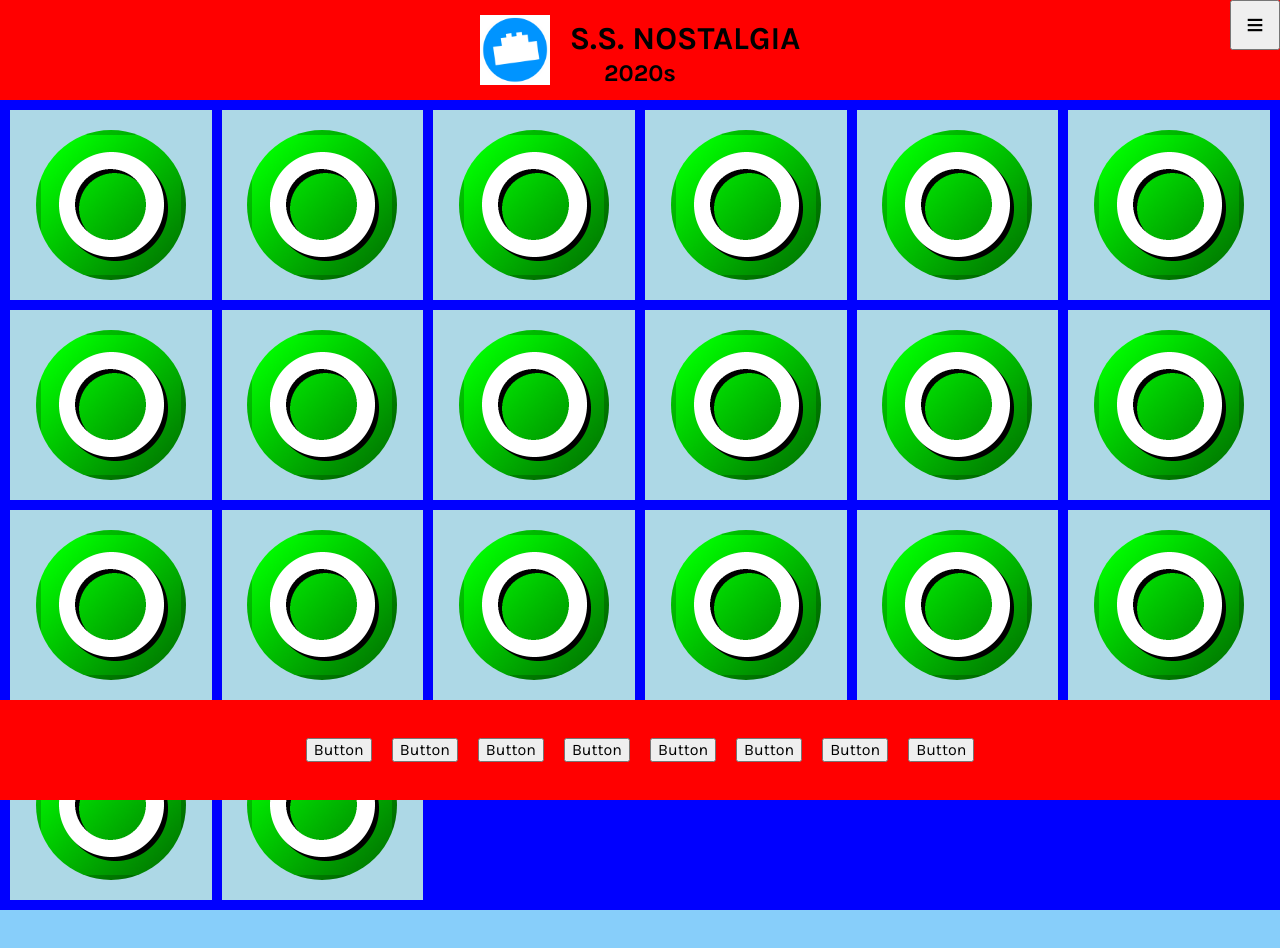
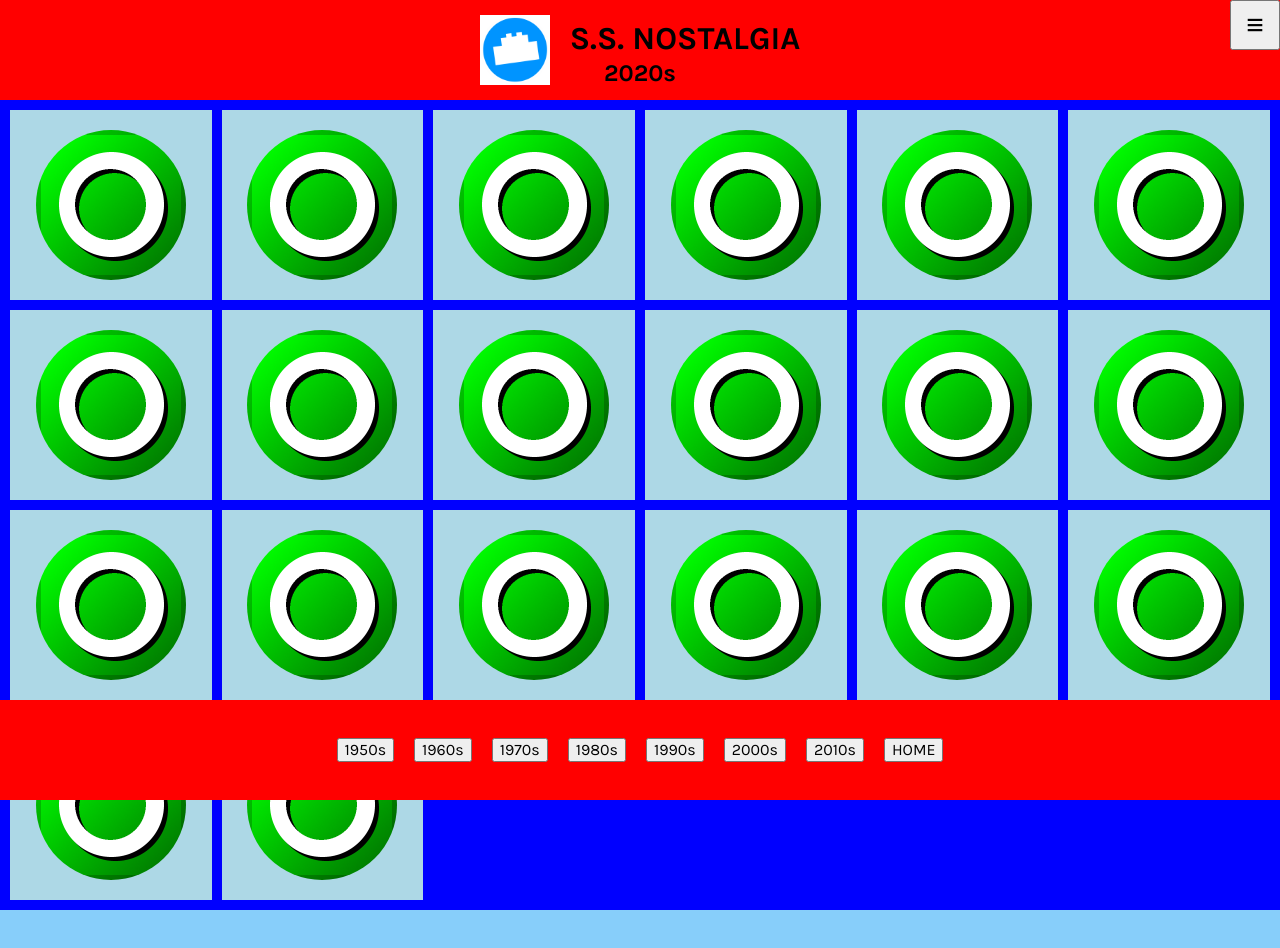
Before and after one commit to nsmckay/NostalgiaSite, a React (Vite) app: page / in a window 1280 px wide. Shown: the top 948 px of the page. Built offline with nearby package versions, Linux system fonts and the light colour scheme.

Commit message:
buttons now change logo and decade subheading

```diff
--- a/App.jsx
+++ b/App.jsx
@@ -5,11 +5,51 @@ import MainGrid from "./MainGrid"
 import Footer from "./Footer"
 
 export default function App() {
+
+    const [logo, setLogo] = React.useState("img/logo_2020s_1.png")
+    const [headDecade, setHeadDecade] = React.useState("2020s")
+
+    function changeTheme(decade) {
+        switch(decade) {
+            case "1950s":
+                setLogo("img/logo_50s_1.png")
+                setHeadDecade("1950s")
+                break
+            case "1960s":
+                setLogo("img/logo_60s_1.png")
+                setHeadDecade("1960s")
+                break
+            case "1970s":
+                setLogo("img/logo_70s_1.png")
+                setHeadDecade("1970s")
+                break
+            case "1980s":
+                setLogo("img/logo_80s_1.png")
+                setHeadDecade("1980s")
+                break
+            case "1990s":
+                setLogo("img/logo_90s_1.png")
+                setHeadDecade("1990s")
+                break
+            case "2000s":
+                setLogo("img/logo_2000s_1.png")
+                setHeadDecade("2000s")
+                break
+            case "2010s":
+                setLogo("img/logo_2010s_1.png")
+                setHeadDecade("2010s")
+                break
+            default:
+                setLogo("img/logo_2020s_1.png")
+                setHeadDecade("2020s")
+        }
+    }
+
     return(
         <div id="app-div">
-            <Header />
+            <Header logo={logo} decade={headDecade}/>
             <MainGrid />
-            <Footer />
+            <Footer buttonFunc={changeTheme}/>
         </div>
     )
 }
--- a/Footer.jsx
+++ b/Footer.jsx
@@ -1,18 +1,18 @@
 import React from "react"
 import FooterButton from "./FooterButton"
 
-export default function Footer() {
+export default function Footer(props) {
     return(
         <footer>
             <nav>
-                <FooterButton />
-                <FooterButton />
-                <FooterButton />
-                <FooterButton />
-                <FooterButton />
-                <FooterButton />
-                <FooterButton />
-                <FooterButton />
+                <FooterButton func={props.buttonFunc} text={"1950s"}/>
+                <FooterButton func={props.buttonFunc} text={"1960s"}/>
+                <FooterButton func={props.buttonFunc} text={"1970s"}/>
+                <FooterButton func={props.buttonFunc} text={"1980s"}/>
+                <FooterButton func={props.buttonFunc} text={"1990s"}/>
+                <FooterButton func={props.buttonFunc} text={"2000s"}/>
+                <FooterButton func={props.buttonFunc} text={"2010s"}/>
+                <FooterButton func={props.buttonFunc} text={"HOME"}/>
             </nav>
         </footer>
     )
--- a/FooterButton.jsx
+++ b/FooterButton.jsx
@@ -1,9 +1,9 @@
 import React from "react"
 
-export default function FooterButton() {
+export default function FooterButton(props) {
     return(
-        <span>
-            <button>Button</button>
+        <span onClick={()=>props.func(props.text)}>
+            <button>{props.text}</button>
         </span>
     )
 }
--- a/Header.jsx
+++ b/Header.jsx
@@ -1,18 +1,18 @@
 import React from "react"
 
-export default function Header() {
+export default function Header(props) {
     return(
         <header>
             <nav>
                 <div></div>
                 <div id="heading-display">
-                    <img src="img/logo_2020s_1.png" height="50" width="50"/>
+                    <img src={props.logo} height="50" width="50"/>
                     <h1>S.S. NOSTALGIA</h1>
                 </div>
                 <button>≡</button>
             </nav>
             <div id="decade-display">
-                <h2>2020s</h2>
+                <h2>{props.decade}</h2>
             </div>
         </header>
     )
```
